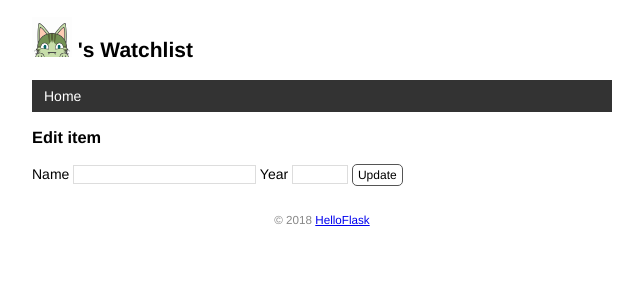
After one commit to xiaoboshihou/watchlist, a Flask app: template templates/edit.html in a window 1280 px wide. The commit adds this page. Shown: the top 300 px of the page, without its empty margins (318-961 px from the left). Run offline with Flask 2, Linux system fonts and the light colour scheme; the template is opened without the code that fills it, so the values that code supplies are empty.

Commit message:
Create, edit and delete item by form

```diff
--- a/app.py
+++ b/app.py
@@ -1,7 +1,7 @@
 import os
 import sys
 import click
-from flask import Flask, url_for, escape, render_template
+from flask import Flask, request, url_for, redirect, flash, escape, render_template
 from flask_sqlalchemy import SQLAlchemy
 
 WIN = sys.platform.startswith('win')
@@ -14,17 +14,6 @@ app = Flask(__name__)
 app.config['SQLALCHEMY_DATABASE_URI'] = prefix + os.path.join(app.root_path, 'data.db')
 app.config['SQLALCHEMY_TRACK_MODIFICATIONS'] = False
 db = SQLAlchemy(app)
-
-
-class User(db.Model):
-    id = db.Column(db.Integer, primary_key=True)
-    name = db.Column(db.String(20))
-
-
-class Movie(db.Model):
-    id = db.Column(db.Integer, primary_key=True)
-    title = db.Column(db.String(60))
-    year = db.Column(db.String(4))
 
 
 @app.cli.command()    # 注册为命令
@@ -62,6 +51,17 @@ def forge():
     click.echo('Done.')
 
 
+class User(db.Model):
+    id = db.Column(db.Integer, primary_key=True)
+    name = db.Column(db.String(20))
+
+
+class Movie(db.Model):
+    id = db.Column(db.Integer, primary_key=True)
+    title = db.Column(db.String(60))
+    year = db.Column(db.String(4))
+
+
 @app.context_processor
 def inject_user():
     user = User.query.first()
@@ -78,15 +78,58 @@ def hello():
     return 'Hello!'
 
 
+@app.route('/home')
+def home():
+    return '<h1>Hello Totoro!</h1><img src="http://helloflask.com/totoro.gif">'
+
+
 @app.route('/index')
+@app.route('/index', methods=['GET', 'POST'])
 def index():
+    if request.method == 'POST':
+        title = request.form.get('title')
+        year = request.form.get('year')
+        #
+        if not title or not year or len(year) > 4 or len(title) > 60:
+            flash('Invalid title or year!')
+            return redirect(url_for('index'))
+        movie = Movie(title=title, year=year)
+        db.session.add(movie)
+        db.session.commit()
+        flash('Item created.')
+        return redirect(url_for('index'))
+
     movies = Movie.query.all()
     return render_template('index.html', movies=movies)
 
 
-@app.route('/home')
-def home():
-    return '<h1>Hello Totoro!</h1><img src="http://helloflask.com/totoro.gif">'
+@app.route('/movie/edit/<int:movie_id>', methods=['GET', 'POST'])
+def edit(movie_id):
+    movie = Movie.query.get_or_404(movie_id)
+
+    if request.method == 'POST':
+        title = request.form['title']
+        year = request.form['year']
+
+        if not title or not year or len(year) > 4 or len(title) > 60:
+            flash('Invalid input.')
+            return redirect(url_for('edit', movie_id=movie_id))
+
+        movie.title = title
+        movie.year = year
+        db.session.commit()
+        flash('Item updated.')
+        return redirect(url_for('index'))
+    return render_template('edit.html', movie=movie)
+
+
+@app.route('/movie/delete/<int:movie_id>', methods=['POST'])
+def delete(movie_id):
+    movie = Movie.query.get_or_404(movie_id)
+    db.session.delete(movie)
+    db.session.commit()
+    flash('Item deleted.')
+    return redirect(url_for('index'))
 
 
 @app.route('/user/<name>')
--- a/static/style.css
+++ b/static/style.css
@@ -84,3 +84,48 @@ footer {
     border-radius: 5px;
     padding: 3px 5px;
 }
+/* 覆盖某些浏览器对 input 元素定义的字体 */
+input[type=submit] {
+	font-family: inherit;
+}
+
+input[type=text] {
+	border: 1px solid #ddd;
+}
+
+input[name=year] {
+	width: 50px;
+}
+
+.btn {
+	font-size: 12px;
+	padding: 3px 5px;
+	text-decoration: none;
+	cursor: pointer;
+	background-color: white;
+	color: black;
+	border: 1px solid #555555;
+	border-radius: 5px;
+}
+
+.btn:hover {
+	text-decoration: none;
+	background-color: black;
+	color: white;
+	border: 1px solid black;
+}
+
+.alert {
+	position: relative;
+	padding: 7px;
+	margin: 7px 0;
+	border: 1px solid transparent;
+	color: #004085;
+	background-color: #cce5ff;
+	border-color: #b8daff;
+	border-radius: 5px;
+}
+
+.inline-form {
+	display: inline;
+}
--- a/templates/base.html
+++ b/templates/base.html
@@ -10,6 +10,9 @@
 	{% endblock %}
 </head>
 <body>
+	{% for message in get_flashed_messages() %}
+		<div class="alert">{{ message }}</div>
+	{% endfor %}
 	<h2>
 		<img alt="Avatar" class="avatar" src="{{ url_for('static', filename='images/lxy.png') }}">
 		{{ user.name }}'s Watchlist
--- /dev/null
+++ b/templates/edit.html
@@ -0,0 +1,10 @@
+{% extends 'base.html' %}
+
+{% block content %}
+<h3>Edit item</h3>
+<form method="post">
+	Name <input type="text" name="title" autocomplete="off" required value="{{ movie.title }}">
+	Year <input type="text" name="year" autocomplete="off" required value="{{ movie.year }}">
+	<input class="btn" type="submit" name="submit" value="Update">
+</form>
+{% endblock %}
```
Also changed, not shown: templates/index.html (+10 -1 lines).
